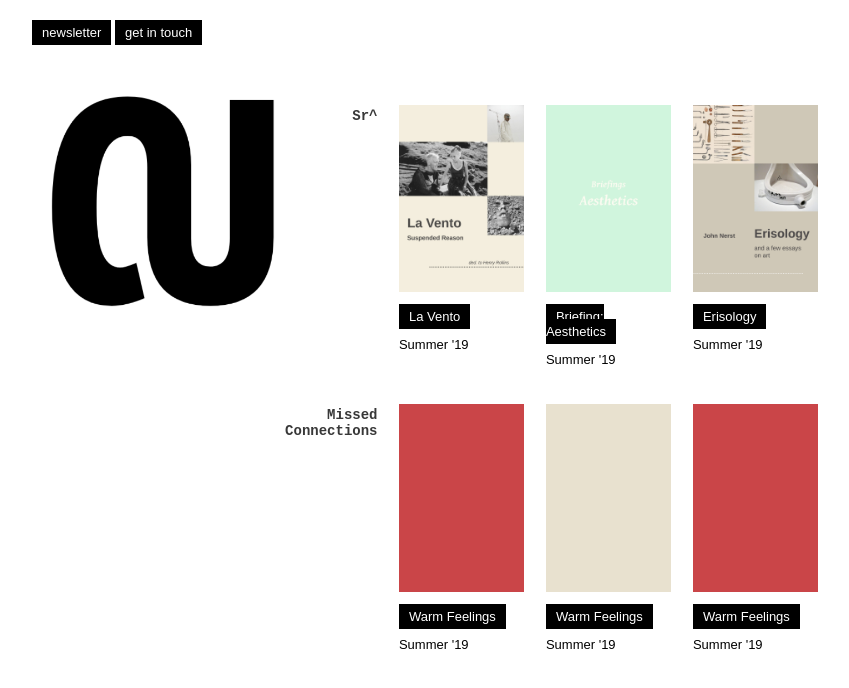
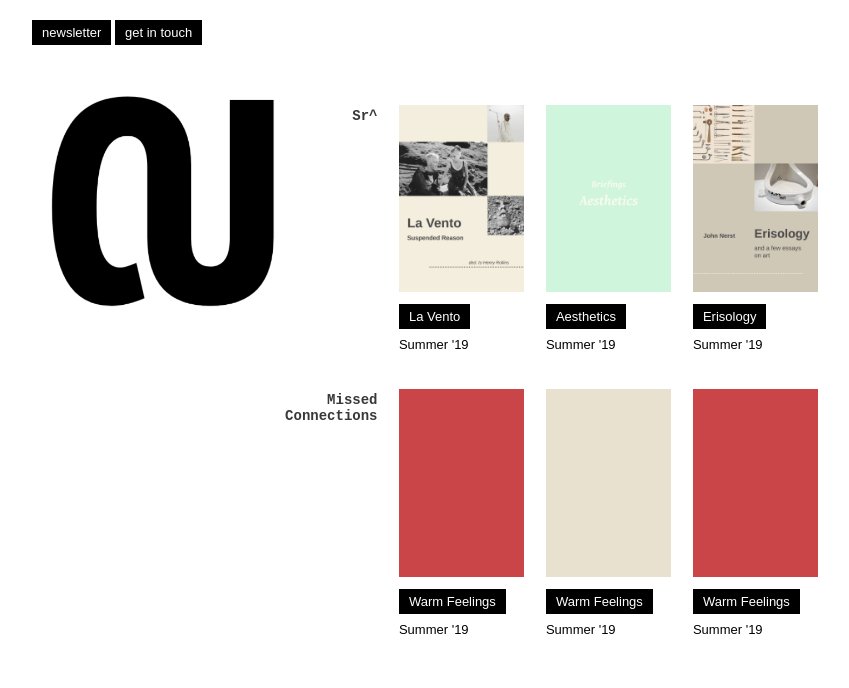
Before and after one commit to notnothing/notnothing.github.io, a plain HTML site: page index.html in a window 1280 px wide. Shown: the whole page, without its empty margins (42-891 px from the left). Drawn offline with Linux system fonts and the light colour scheme.

Commit message:
Update index.html

```diff
--- a/index.html
+++ b/index.html
@@ -93,7 +93,7 @@ div.words {
         <td>
           <div class="gommes">
             <img src="Cover%20Files%20-%20Untitled%20Page.png" width="125px">
-            <div class="words"><a class="suckingstones" href="aesthetics.html">Briefing: Aesthetics</a><p>Summer '19</p></div>
+            <div class="words"><a class="suckingstones" href="aesthetics.html">Aesthetics</a><p>Summer '19</p></div>
           </div>
         </td>
        <td>
```
